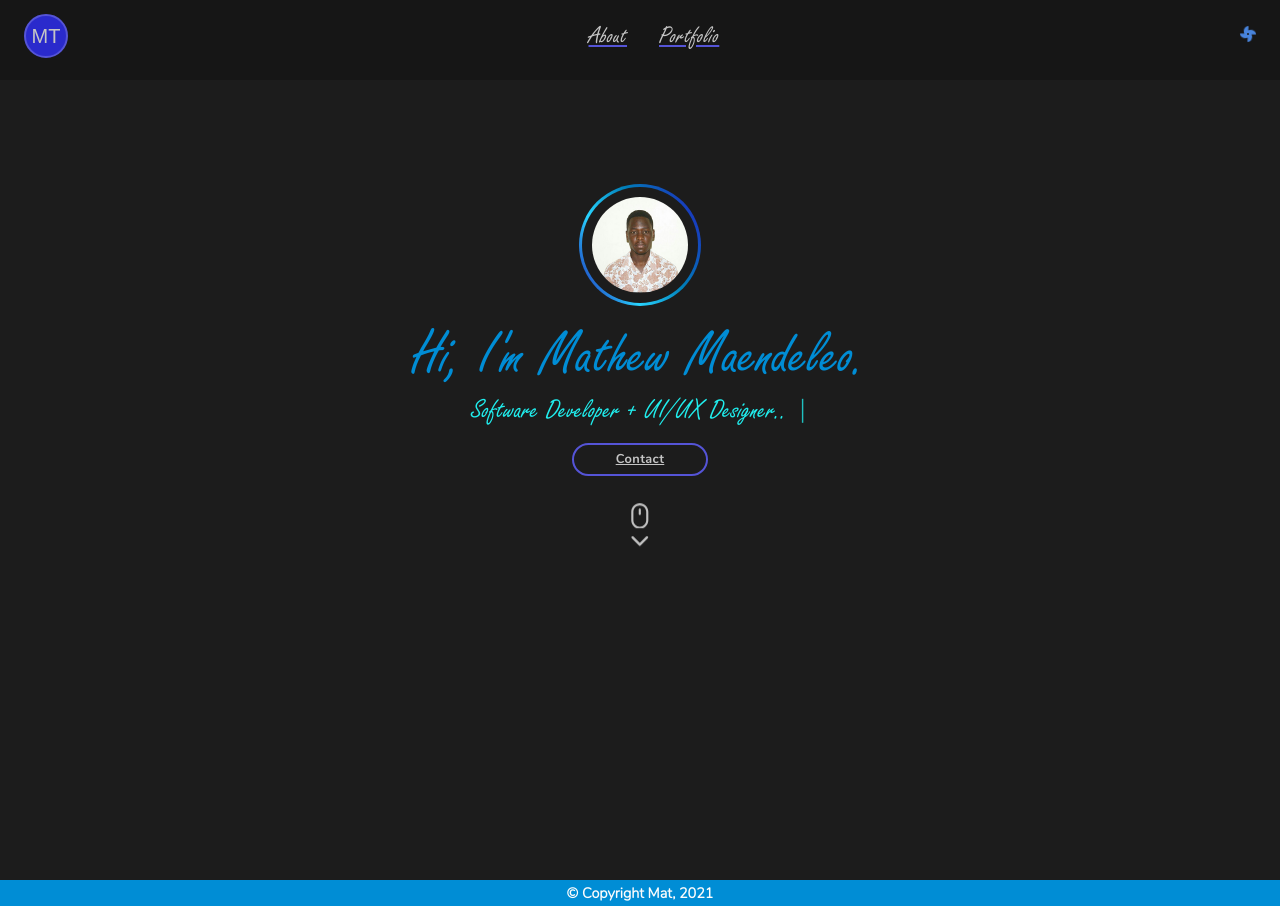
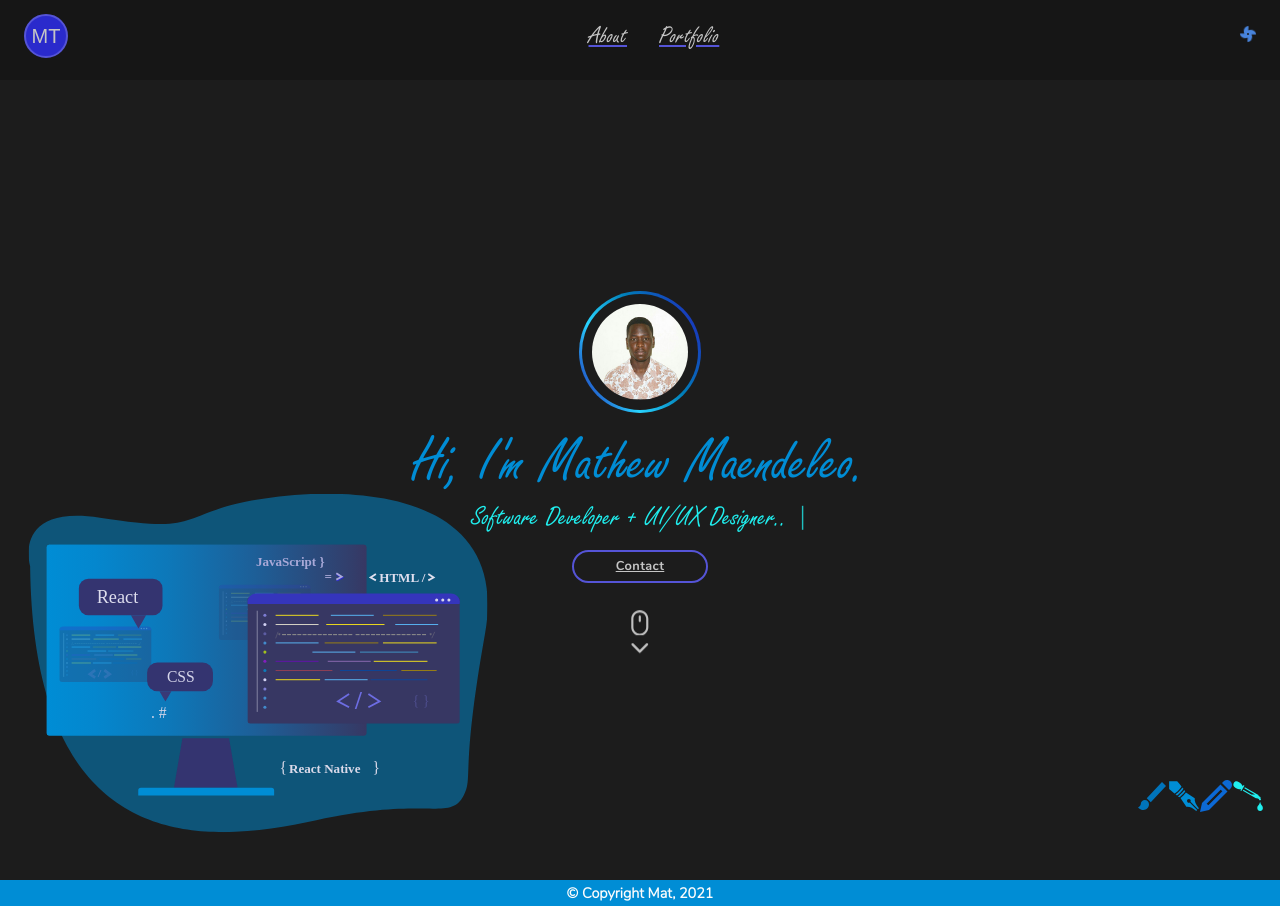
Before and after one commit to mats-26CODE/portfolio, a React (Create React App) app: page / in a window 1280 px wide. Built offline with nearby package versions, Linux system fonts and the light colour scheme.

Commit message:
+ landing artwork, icons

```diff
--- a/src/components/Home.js
+++ b/src/components/Home.js
@@ -1,16 +1,19 @@
 import { Avatar, Grid } from '@material-ui/core';
 import React from 'react';
-import { ReactComponent as codingArtwork } from '../assets/images/coding.svg';
-import { IoChevronDownOutline, IoLogoFacebook, IoLogoGithub } from 'react-icons/io5';
+import { IoChevronDownOutline, IoLogoFacebook, IoLogoGithub, IoBrushSharp,IoPencilOutline } from 'react-icons/io5';
 import { AiFillTwitterCircle } from "react-icons/ai";
+import { CgMouse } from "react-icons/cg";
+import { GiFountainPen, GiEyedropper } from 'react-icons/gi';
+import { ImPencil } from 'react-icons/im';
 import './css/Home.css';
 import { makeStyles } from '@material-ui/core/styles';
-import { CgMouse } from "react-icons/cg";
+import { ReactComponent as CodingArtwork } from '../assets/images/coding.svg';
+
 
 //-> file import
 import dp from '../assets/images/dp.png';
 
-//-> cpomponent import
+//-> component import
 import Button from './common/Button';
 
 const useStyles = makeStyles((theme) => ({
@@ -80,7 +83,14 @@ const Home = () => {
                         </Grid>
                     </div>
 
-                    <codingArtwork />
+                    <CodingArtwork className={"codingArtwork"} />
+
+                    <div className={"landingIconsBox"}>
+                        <IoBrushSharp style={{color: "#0074bb", fontSize: '2rem' }}/>
+                        <GiFountainPen style={{color: "#008DD5", fontSize: '2rem' }}  />
+                        <ImPencil style={{color: "#0c69d5", fontSize: '2rem' }}/>
+                        <GiEyedropper style={{color: "#20EEEE", fontSize: '2rem' }} />
+                    </div>
                 </div>
             </Grid>
 
--- a/src/components/css/Home.css
+++ b/src/components/css/Home.css
@@ -38,11 +38,47 @@
 }
 
 .landing_box {
+    position: relative;
     width: 100%;
     background-color: #1c1c1c;
     display: grid;
     place-items: center;
     z-index: 1;
+}
+
+.codingArtwork {
+    position: absolute;
+    bottom: 1.8rem;
+    left: 0.2rem;
+    -webkit-transition: all .5s;
+    -moz-transition: all .5s;
+    -ms-transition: all .5s;
+    -o-transition: all .5s;
+    transition: all .5s;
+    -webkit-transform: scale(.9);
+    -moz-transform: scale(.9);
+    -ms-transform: scale(.9);
+    -o-transform: scale(.9);
+    transform: scale(.9);
+}
+
+.codingArtwork:hover {
+    -webkit-transition: all .5s;
+    -moz-transition: all .5s;
+    -ms-transition: all .5s;
+    -o-transition: all .5s;
+    transition: all .5s;
+    -webkit-transform: scale(.95);
+    -moz-transform: scale(.95);
+    -ms-transform: scale(.95);
+    -o-transform: scale(.95);
+    transform: scale(.95);
+}
+
+.landingIconsBox {
+    position: absolute;
+    bottom: 4rem;
+    right: 1rem;
 }
 
 .landing_dp {
```
Also changed, not shown: src/App.css (line endings or trailing spaces), src/assets/images/coding.svg, 1 other file (tests, documents, lock files or other folders).
